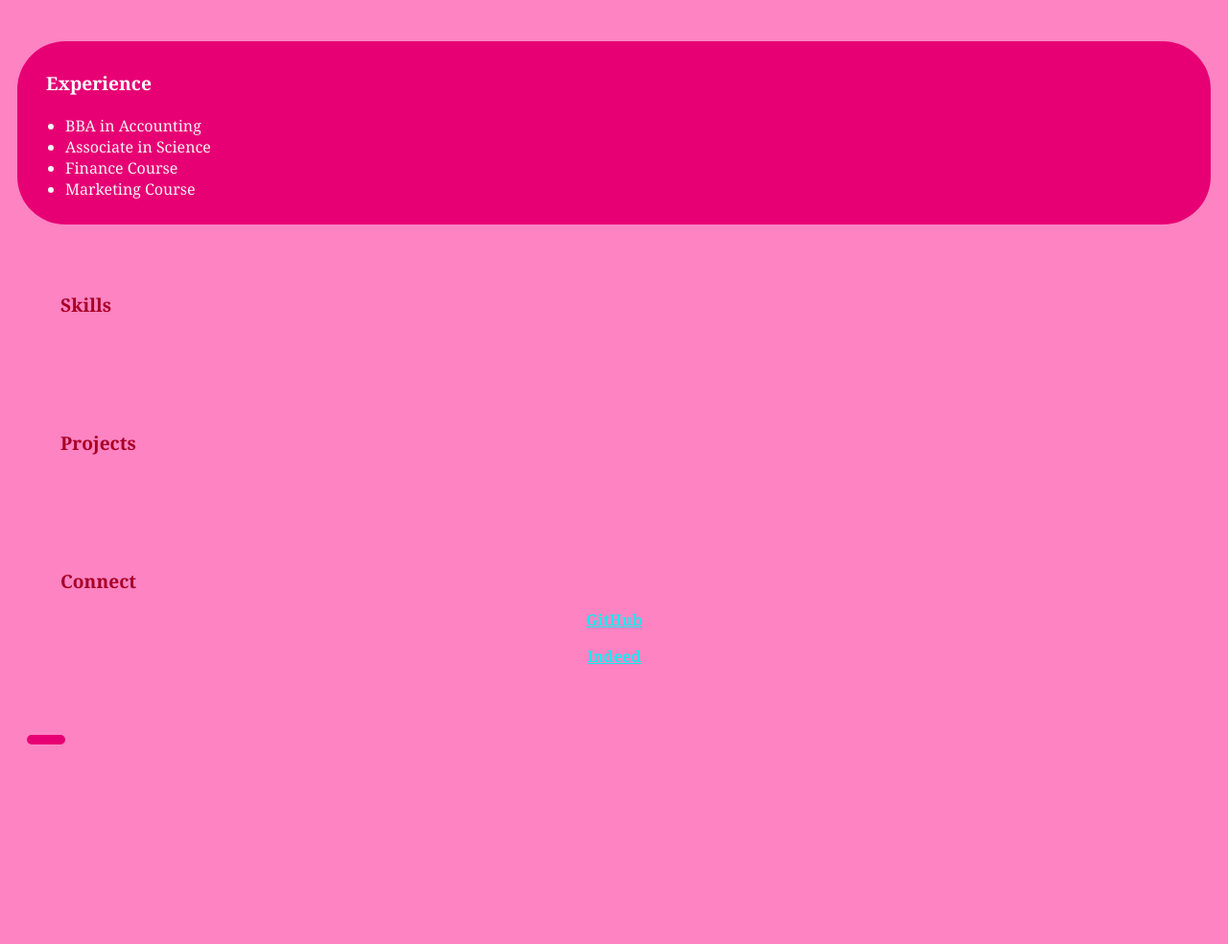
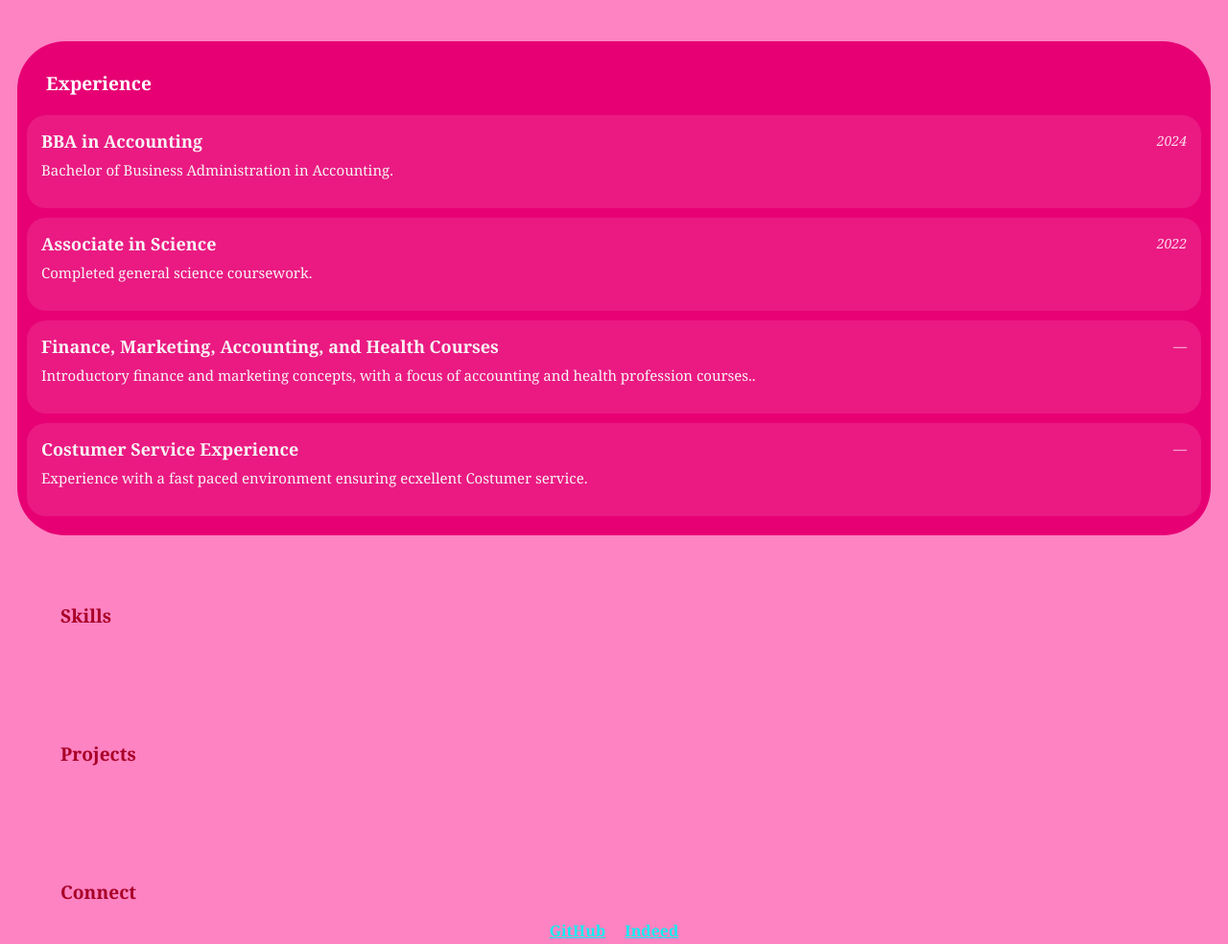
Before and after one commit to DulceeGP/dulce-garcia-garcia-mars, a plain HTML site: page index.html in a window 1280 px wide. Shown: the part 420-1404 px from the top of the page at 96% size. Before the commit the page ends 1216 px from the top, so only its background shows below. Drawn offline with Linux system fonts and the light colour scheme.

Commit message:
formatted styles added

```diff
--- a/index.html
+++ b/index.html
@@ -3,7 +3,10 @@
   <head>
     <title>Dulce Garcia Garcia's Portofolio</title>
     <meta name="viewport" content="width=device-width, initial-scale=1.0" />
-    <meta name="description" content="Assignment Week 9" /> <link rel="stylesheet" href="css/index.css"> </head>
+    <meta name="description" content="Assignment Week 9" />
+    <link rel="stylesheet" href="css/index.css">
+  </head>
+
   <body>
     <nav>
       <ul>
@@ -14,7 +17,9 @@
         <li><a href="#Connect">Connect</a></li>
       </ul>
     </nav>
+
     <h1>Dulce Garcia Garcia</h1>
+
     <section id="About">
       <h2>About</h2>
       <p>
@@ -25,12 +30,38 @@
 
     <section id="Experience">
       <h2>Experience</h2>
-      <ul>
-        <li>BBA in Accounting</li>
-        <li>Associate in Science</li>
-        <li>Finance Course</li>
-        <li>Marketing Course</li>
-      </ul>
+
+      <div class="job">
+        <div class="job-header">
+          <span class="job-title">BBA in Accounting</span>
+          <span class="job-date">2024</span>
+        </div>
+        <p class="job-description">Bachelor of Business Administration in Accounting.</p>
+      </div>
+
+      <div class="job">
+        <div class="job-header">
+          <span class="job-title">Associate in Science</span>
+          <span class="job-date">2022</span>
+        </div>
+        <p class="job-description">Completed general science coursework.</p>
+      </div>
+
+      <div class="job">
+        <div class="job-header">
+          <span class="job-title">Finance, Marketing, Accounting, and Health Courses</span>
+          <span class="job-date">—</span>
+        </div>
+        <p class="job-description">Introductory finance and marketing concepts, with a focus of accounting and health profession courses..</p>
+      </div>
+
+      <div class="job">
+        <div class="job-header">
+          <span class="job-title">Costumer Service Experience</span>
+          <span class="job-date">—</span>
+        </div>
+        <p class="job-description"> Experience with a fast paced environment ensuring ecxellent Costumer service.</p>
+      </div>
     </section>
 
     <section>
@@ -45,12 +76,9 @@
     <section id="Connect">
       <h2>Connect</h2>
       <ul>
-        <a href="https://github.com/DulceeGP">GitHub</a>
-      </ul>
-      <ul>
-        <a href="https://profile.indeed.com/p/dulceg-ycs65yd"> Indeed</a>
+        <li><a href="https://github.com/DulceeGP">GitHub</a></li>
+        <li><a href="https://profile.indeed.com/p/dulceg-ycs65yd">Indeed</a></li>
       </ul>
     </section>
   </body>
-  <nav></nav>
 </html>
```
